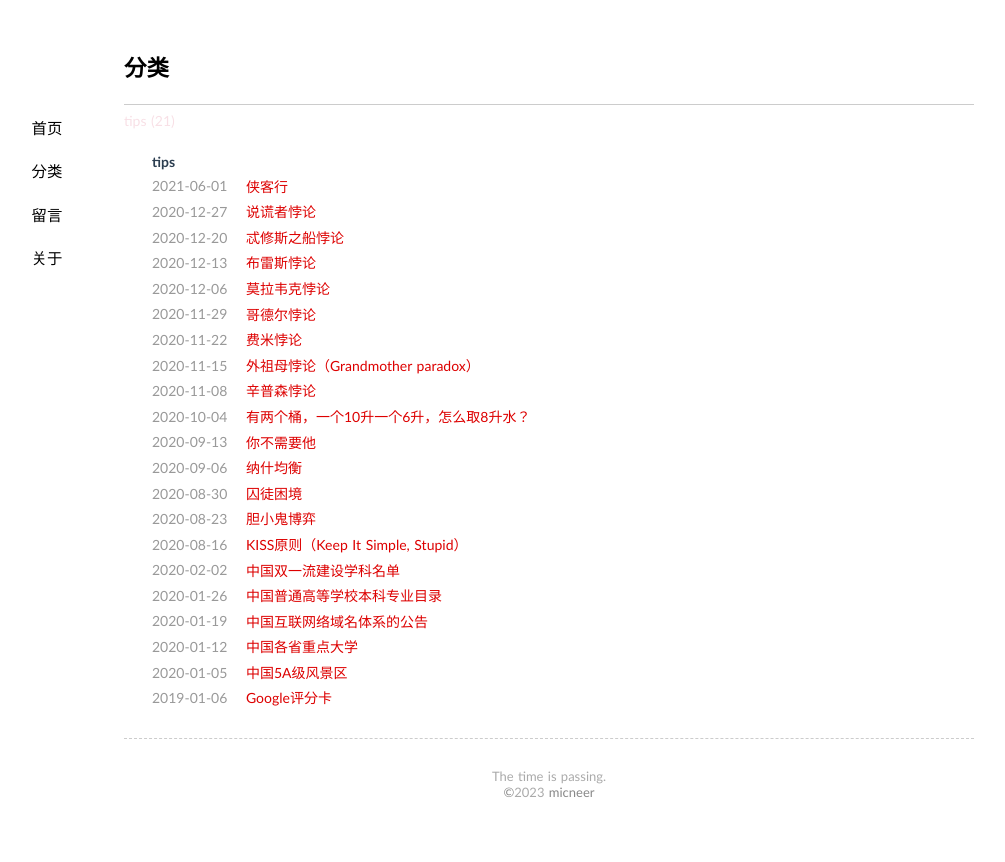
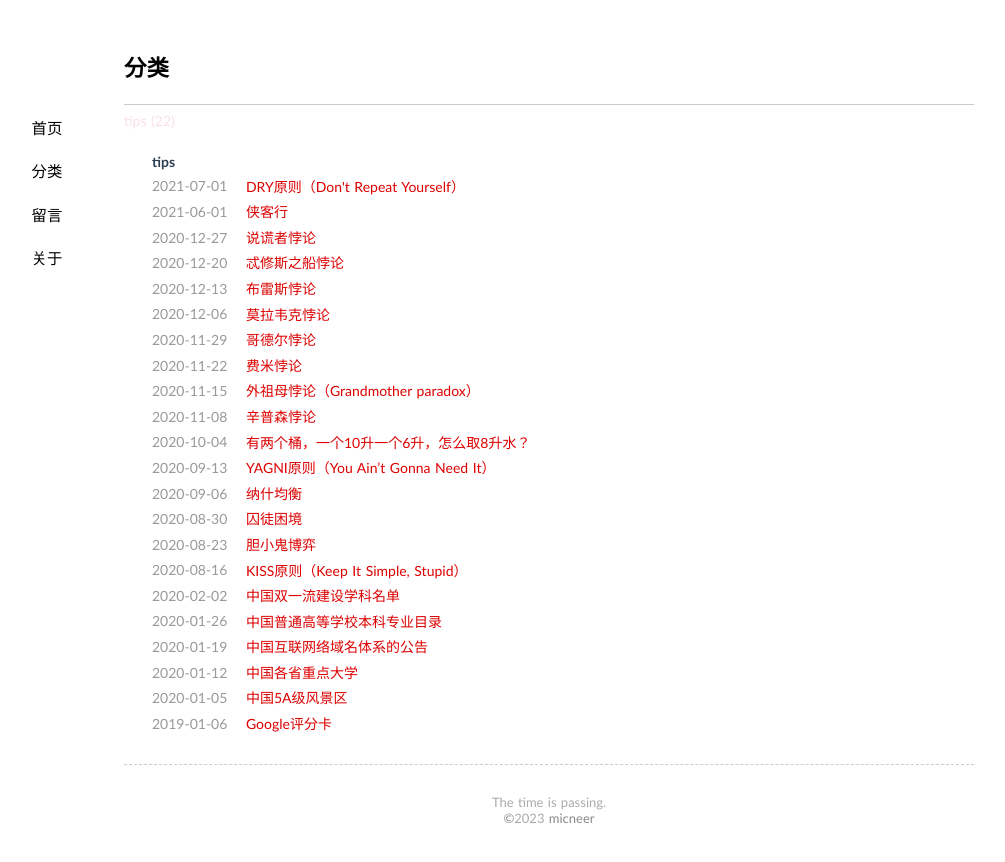
Before and after one commit to micneer/micneer.github.io, a Jekyll site: the page built from pages/1-categories.md, in a window 1280 px wide. Shown: the top 862 px of the page, without its empty margins (91-1096 px from the left). Built offline with Jekyll 4.4.1, drawn with Linux system fonts in a browser that asks for light colours; comment, search, counter and statistics services are not loaded; some of the changed lines change nothing that is shown.

Commit message:
auto update by shell

```diff
--- a/_posts/common/2020-09-13-you-aint-gonna-need-it.md
+++ b/_posts/common/2020-09-13-you-aint-gonna-need-it.md
@@ -1,6 +1,6 @@
 ---
 layout: post
-title: 你不需要他
+title: YAGNI原则（You Ain’t Gonna Need It）
 categories: tips
 tags: 辩论
 date: 2020/09/13 22:00:00
--- /dev/null
+++ b/_posts/common/2021-07-01-Do-Rot-Repeat-Yourself.md
@@ -0,0 +1,25 @@
+---
+layout: post
+title: DRY原则（Don't Repeat Yourself）
+categories: tips
+tags: 辩论
+date: 2021/07/01 22:00:00
+---
+
+![title](https://image.sideproject.cn/titlex/titlex_209.jpg)
+
+DRY（Don't Repeat Yourself）是一种软件设计原则，也被称为“**不要重复自己**”原则。这个原则指导着软件工程师在开发过程中尽量避免重复代码，使得代码更加简洁、易于维护和修改。
+
+DRY原则强调了代码的复用性，代码的重复可能会导致以下问题：
+
+- 代码冗余：重复的代码增加了代码库的大小，导致代码难以维护和修改。
+- 不一致性：重复的代码可能会在不同的地方有不同的实现，导致系统的行为不一致。
+- 代码的维护成本增加：如果代码需要修改，那么每个副本都需要被修改，这将导致代码的维护成本增加。
+
+DRY原则可以通过以下方式实现：
+
+- 函数和模块化：将重复的代码放入一个函数或模块中，以便复用。这样可以提高代码的可读性和可维护性。
+- 继承和多态：使用继承和多态来减少代码的重复。这样可以使代码更加灵活，易于扩展和修改。
+- 模板和工厂方法：使用模板和工厂方法来实现代码的重用。这样可以将代码的实现和调用分离开来，提高代码的可重用性。
+
+总之，DRY原则是一种非常实用的软件设计原则，可以减少代码的冗余和维护成本，提高代码的可读性和可维护性，从而提高软件的质量。
```
